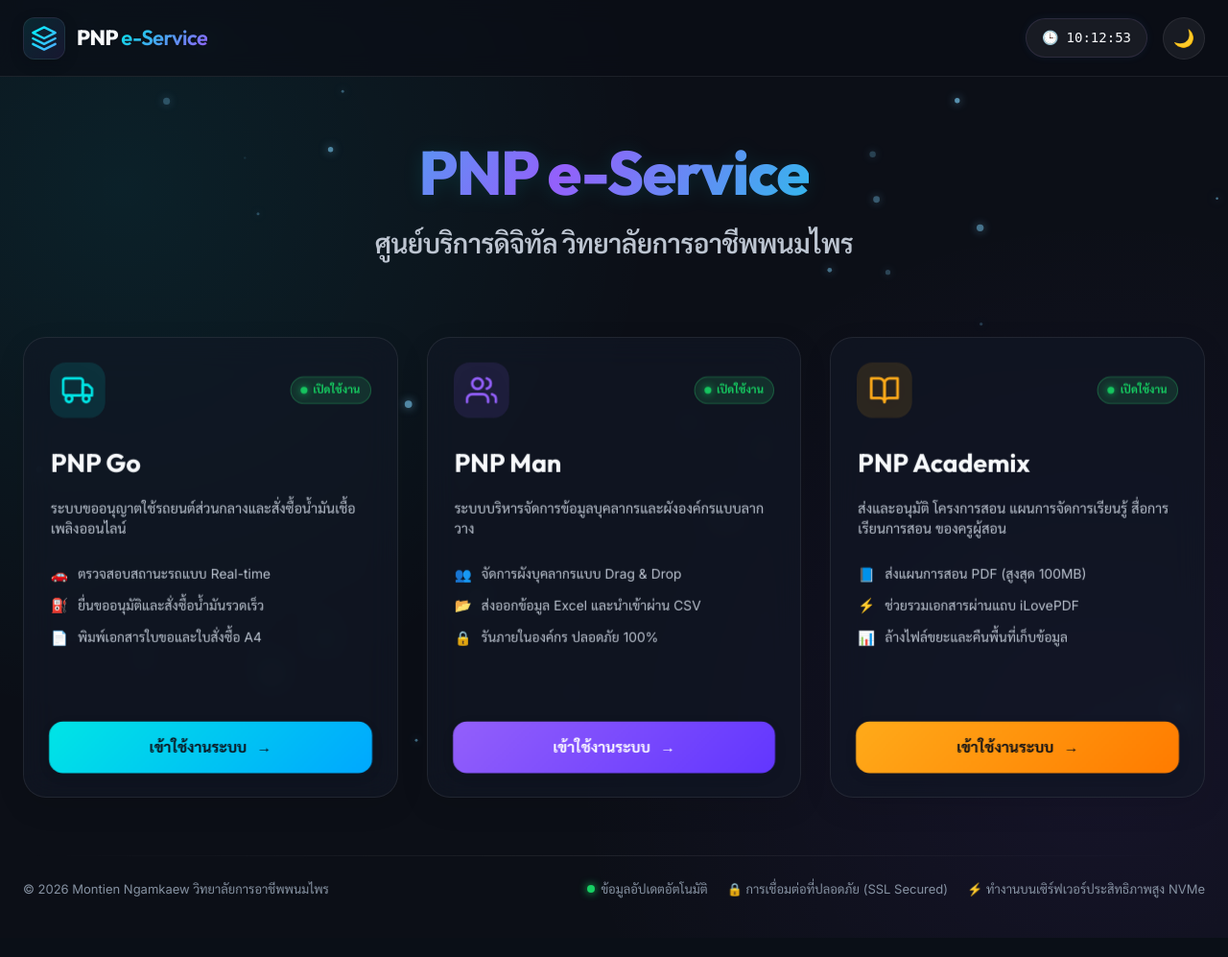
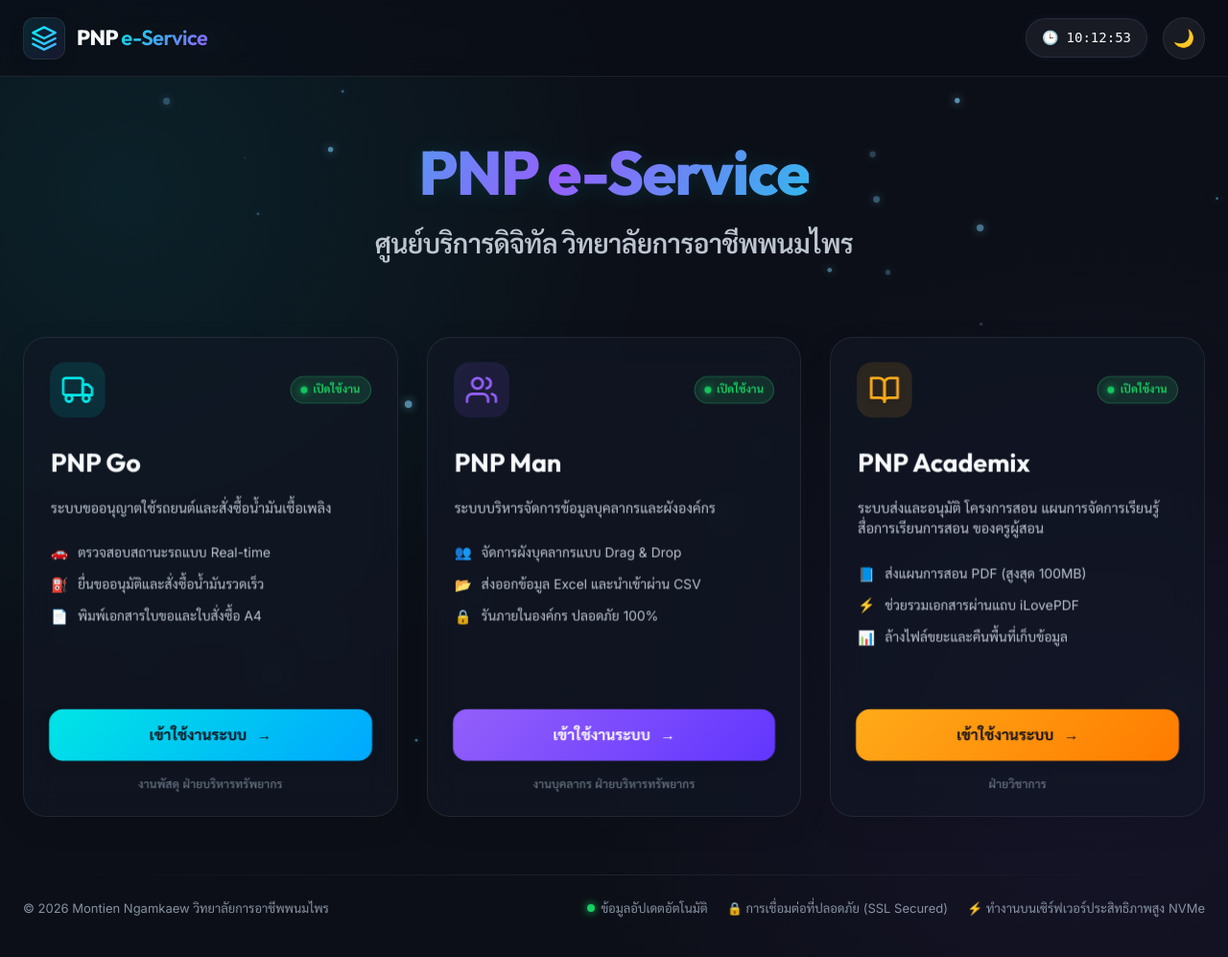
Before and after one commit to MontienNgamkaew/montien.tech, a PHP site: page / in a window 1280 px wide. Shown: the whole page at 96% size. Before the commit the page ends 956 px from the top, so only its background shows below. Run offline with PHP 8.4, Linux system fonts and the light colour scheme.

Commit message:
Update system descriptions and add responsible department details to the bottom of the cards

```diff
--- a/index.html
+++ b/index.html
@@ -87,7 +87,7 @@
                     </div>
                     <div class="card-body">
                         <h3 class="card-title">PNP Go</h3>
-                        <p class="card-desc">ระบบขออนุญาตใช้รถยนต์ส่วนกลางและสั่งซื้อน้ำมันเชื้อเพลิงออนไลน์</p>
+                        <p class="card-desc">ระบบขออนุญาตใช้รถยนต์และสั่งซื้อน้ำมันเชื้อเพลิง</p>
                         <ul class="feature-list">
                             <li><span>🚗</span> ตรวจสอบสถานะรถแบบ Real-time</li>
                             <li><span>⛽</span> ยื่นขออนุมัติและสั่งซื้อน้ำมันรวดเร็ว</li>
@@ -100,6 +100,7 @@
                             <span>เข้าใช้งานระบบ</span>
                             <span class="arrow">→</span>
                         </a>
+                        <div class="card-responsible">งานพัสดุ ฝ่ายบริหารทรัพยากร</div>
                     </div>
                 </div>
 
@@ -120,7 +121,7 @@
                     </div>
                     <div class="card-body">
                         <h3 class="card-title">PNP Man</h3>
-                        <p class="card-desc">ระบบบริหารจัดการข้อมูลบุคลากรและผังองค์กรแบบลากวาง</p>
+                        <p class="card-desc">ระบบบริหารจัดการข้อมูลบุคลากรและผังองค์กร</p>
                         <ul class="feature-list">
                             <li><span>👥</span> จัดการผังบุคลากรแบบ Drag & Drop</li>
                             <li><span>📂</span> ส่งออกข้อมูล Excel และนำเข้าผ่าน CSV</li>
@@ -133,6 +134,7 @@
                             <span>เข้าใช้งานระบบ</span>
                             <span class="arrow">→</span>
                         </a>
+                        <div class="card-responsible">งานบุคลากร ฝ่ายบริหารทรัพยากร</div>
                     </div>
                 </div>
 
@@ -151,7 +153,7 @@
                     </div>
                     <div class="card-body">
                         <h3 class="card-title">PNP Academix</h3>
-                        <p class="card-desc">ส่งและอนุมัติ โครงการสอน แผนการจัดการเรียนรู้ สื่อการเรียนการสอน ของครูผู้สอน</p>
+                        <p class="card-desc">ระบบส่งและอนุมัติ โครงการสอน แผนการจัดการเรียนรู้ สื่อการเรียนการสอน ของครูผู้สอน</p>
                         <ul class="feature-list">
                             <li><span>📘</span> ส่งแผนการสอน PDF (สูงสุด 100MB)</li>
                             <li><span>⚡</span> ช่วยรวมเอกสารผ่านแถบ iLovePDF</li>
@@ -164,6 +166,7 @@
                             <span>เข้าใช้งานระบบ</span>
                             <span class="arrow">→</span>
                         </a>
+                        <div class="card-responsible">ฝ่ายวิชาการ</div>
                     </div>
                 </div>
 
--- a/styles.css
+++ b/styles.css
@@ -378,7 +378,7 @@ body.light-theme .badge {
     display: flex;
     flex-direction: column;
     justify-content: space-between;
-    height: 480px;
+    height: 500px;
     backdrop-filter: blur(16px);
     -webkit-backdrop-filter: blur(16px);
     box-shadow: 0 10px 30px rgba(0, 0, 0, 0.1);
@@ -589,6 +589,23 @@ body.light-theme .badge {
     transition: left 0.8s cubic-bezier(0.19, 1, 0.22, 1);
 }
 
+.card-responsible {
+    font-size: 11.5px;
+    color: var(--text-muted);
+    text-align: center;
+    margin-top: 14px;
+    font-family: var(--font-body);
+    font-weight: 500;
+    letter-spacing: 0.2px;
+    opacity: 0.8;
+    transition: color 0.3s ease, opacity 0.3s ease;
+}
+
+.app-card:hover .card-responsible {
+    color: var(--text-secondary);
+    opacity: 1;
+}
+
 /* Card Button Colors */
 .card-carrequest .app-link {
     background: linear-gradient(135deg, var(--accent-car), #00a8ff);
```
